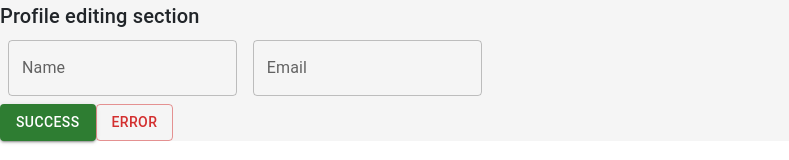
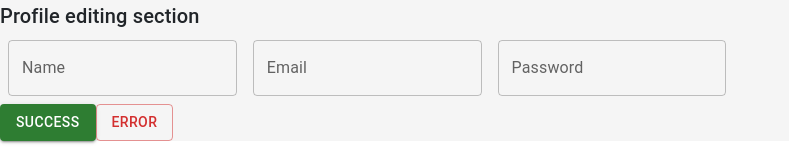
Before and after one commit to Praneeth-22/Interact-React-Impact, a React (Create React App) app: page /profile in a window 1280 px wide. Shown: the top 160 px of the page, without its empty margins (0-789 px from the left). Built offline with nearby package versions, Linux system fonts and the light colour scheme; no server answers; what react-chatbot-kit would draw is missing.

Commit message:
added password in profile

```diff
--- a/src/Components/TimeLine/Profile.jsx
+++ b/src/Components/TimeLine/Profile.jsx
@@ -34,6 +34,12 @@ function Profile(props) {
             variant="outlined"
             defaultValue={email}
           />
+          <TextField
+            id="outlined-multiline-static"
+            label="Password"
+            variant="outlined"
+            // defaultValue={email}
+          />
         </div>
         <div>
           <Button variant="contained" color="success">
```
